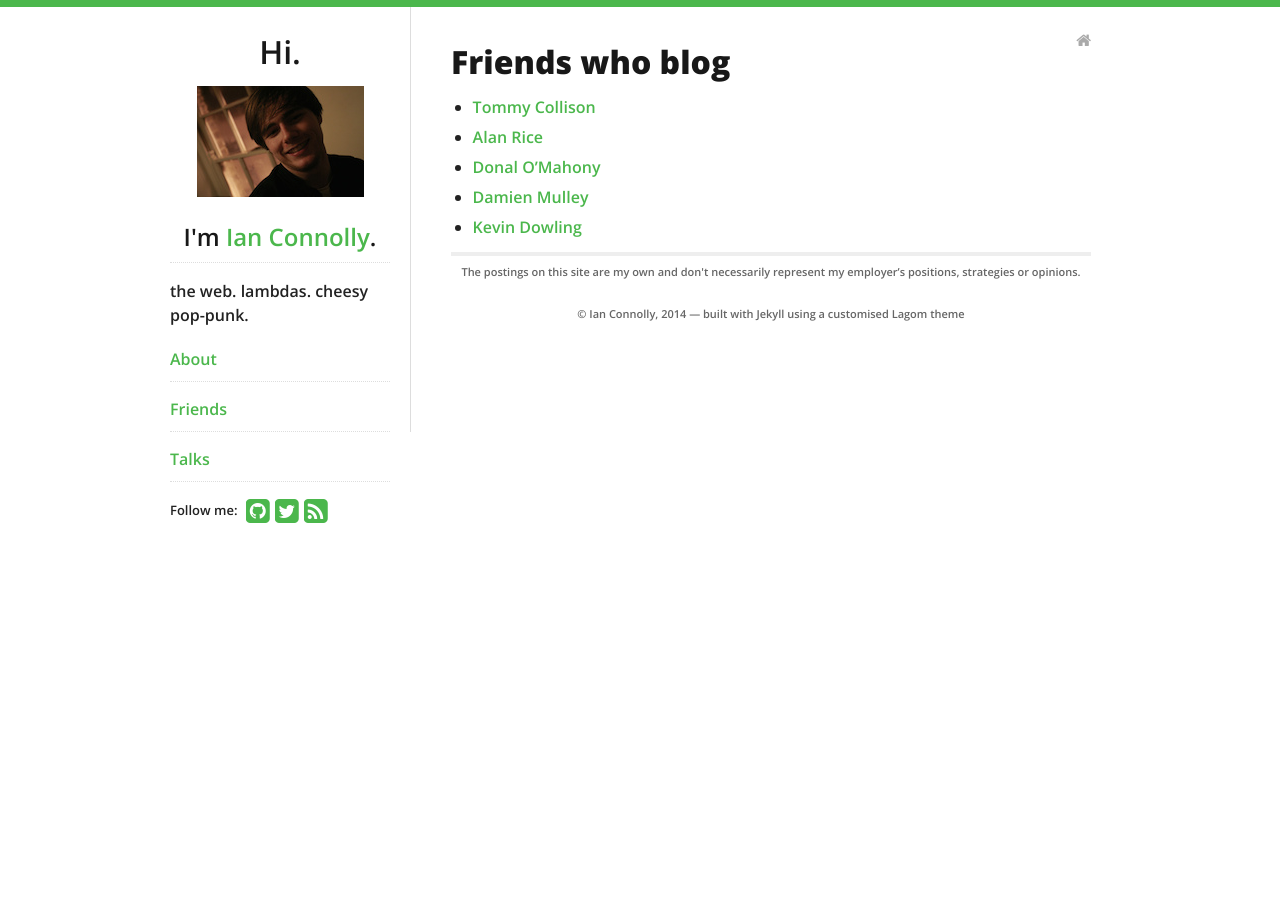
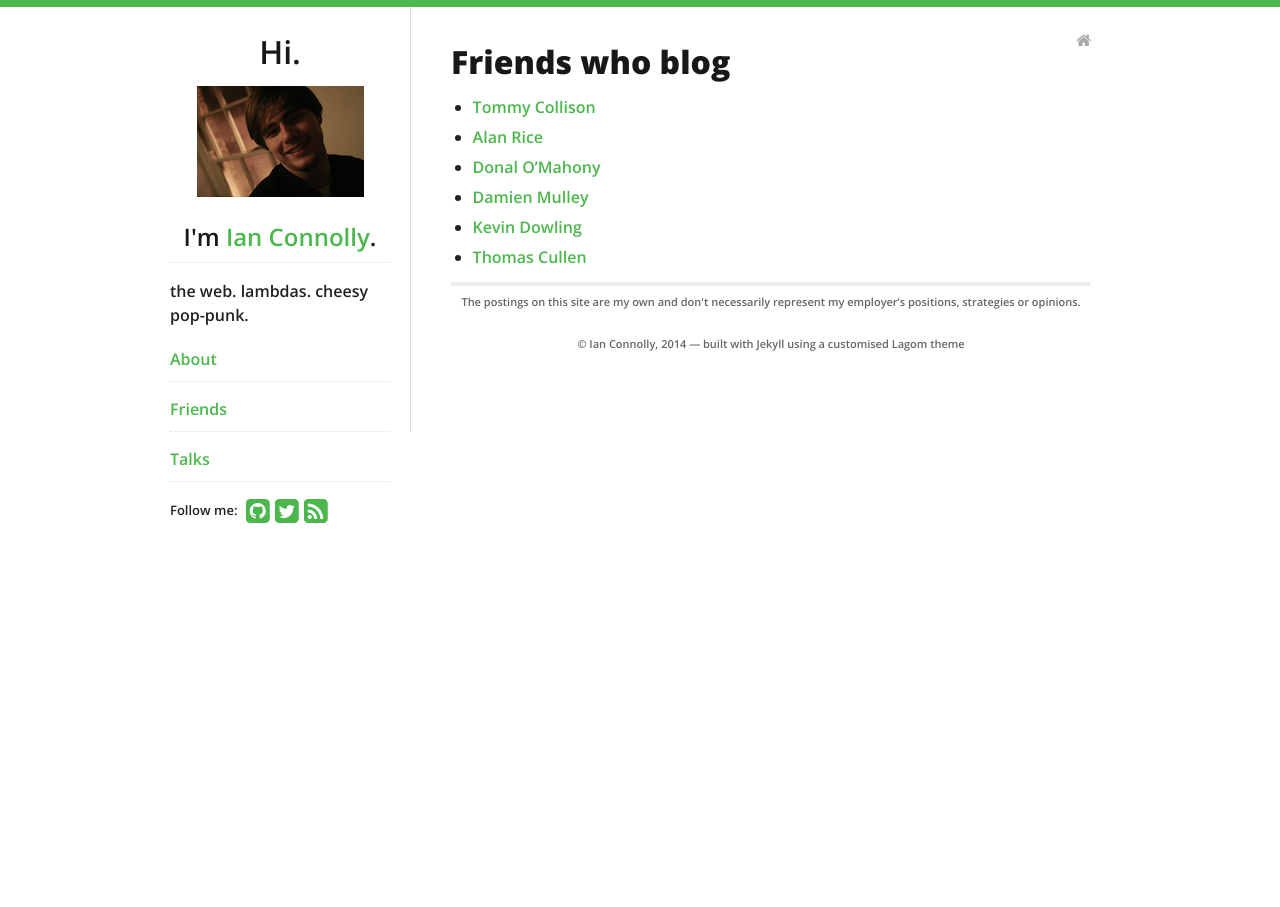
Before and after one commit to IanConnolly/ianconnolly.github.io, a Jekyll site: the page built from friends.md, in a window 1280 px wide. Built offline with Jekyll 4.4.1, drawn with Linux system fonts in a browser that asks for light colours; nearby versions of some CDN libraries.

Commit message:
add @thomascullen92's blog

```diff
--- a/friends.md
+++ b/friends.md
@@ -10,3 +10,4 @@ tags: [friends]
 * [Donal O'Mahony](http://donalomahony.edublogs.org/)
 * [Damien Mulley](http://mulley.net)
 * [Kevin Dowling](http://kexd.net)
+* [Thomas Cullen](http://blog.thomascullendesign.com/)
```
